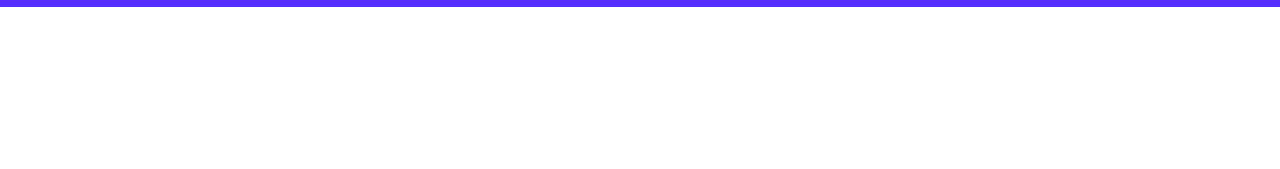
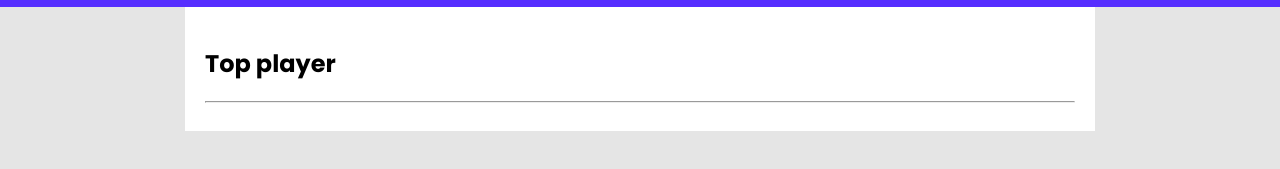
Before and after one commit to SaidulIslam16/leader-board-responsive, a plain HTML site: page index.html in a window 1280 px wide. Shown: the part 81-250 px from the top of the page. Drawn offline with Linux system fonts and the light colour scheme.

Commit message:
working on top player and blog section

```diff
--- a/index.html
+++ b/index.html
@@ -13,6 +13,7 @@
 </head>
 
 <body>
+    <!-- Header Section -->
     <header>
         <nav class="container">
             <div class="logo">
@@ -27,6 +28,17 @@
             </div>
         </nav>
     </header>
+    <!-- top player and blog section -->
+    <div class="container board">
+        <div class="player">
+            <h2>Top player</h2>
+
+        </div>
+        <div>
+            <hr>
+        </div>
+        <div class="blog"></div>
+    </div>
 </body>
 
 </html>
--- a/styles/style.css
+++ b/styles/style.css
@@ -1,6 +1,7 @@
 body {
     margin: 0;
     font-family: 'Poppins', sans-serif;
+    background-color: #E5E5E5;
 }
 
 :root {
@@ -46,3 +47,11 @@ nav {
 .menu a {
     margin-left: 20px;
 }
+
+/* Top player and blog section */
+
+.board {
+    background-color: white;
+    padding: 20px;
+
+}
```
